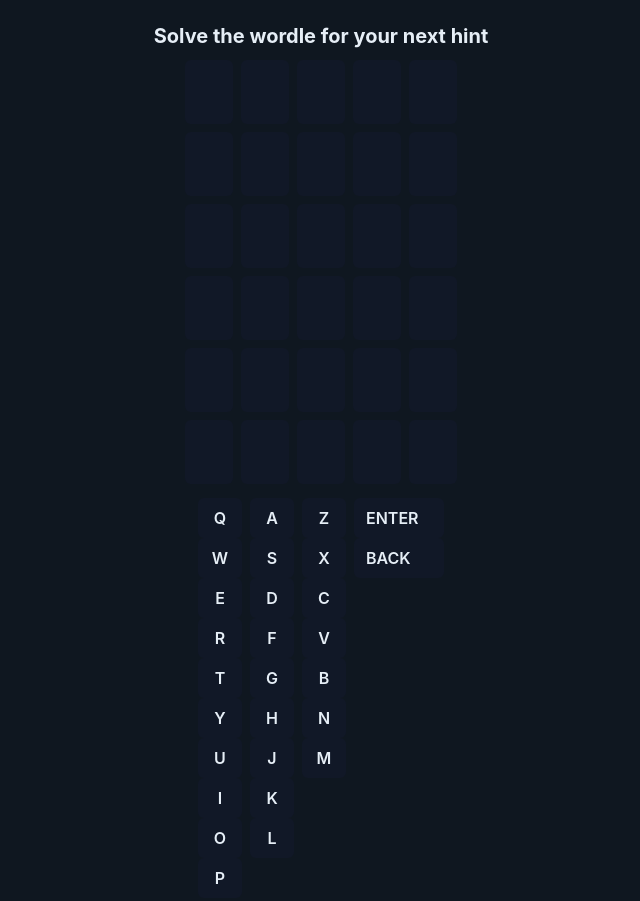
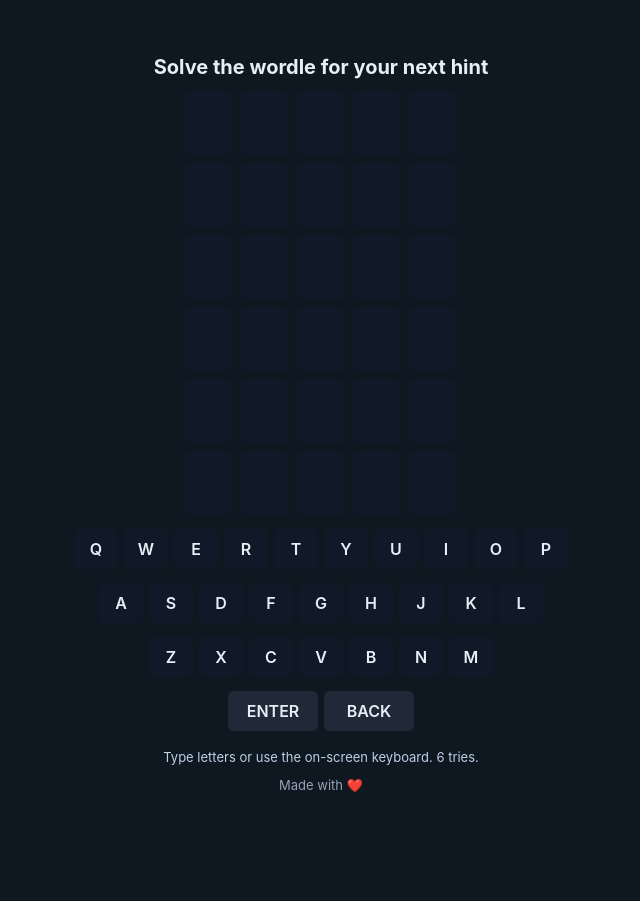
Before and after one commit to stackitlarry/anniversary-wordle, a plain HTML site: page index.html in a window 1280 px wide. Shown: the top 901 px of the page, without its empty margins (319-959 px from the left). After the commit the page ends 848 px from the top, so only its background shows below. Drawn offline with Linux system fonts and the light colour scheme.

Commit message:
Update index.html

```diff
--- a/index.html
+++ b/index.html
@@ -20,6 +20,33 @@
   .key{padding:10px 12px; border-radius:6px; background:#111827; cursor:pointer; user-select:none; font-weight:600;}
   .key.small{padding:10px 6px; min-width:32px; text-align:center;}
   .key.action{min-width:66px;}
+  .kb-row {
+  display: flex;
+  justify-content: center;
+  gap: 6px;
+  margin-bottom: 6px;
+}
+
+.key {
+  padding: 10px 12px;
+  border-radius: 6px;
+  background: #111827;
+  cursor: pointer;
+  user-select: none;
+  font-weight: 600;
+  color: var(--text);
+}
+
+.key.small {
+  min-width: 32px;
+  text-align: center;
+}
+
+.key.action {
+  min-width: 66px;
+  text-align: center;
+  background: #1f2937;
+}
   .hint{margin-top:12px; text-align:center; font-size:13px; color:#bcd0e6;}
   .footer{margin-top:12px; text-align:center; font-size:13px; color:#94a3b8;}
   .message{margin-top:10px; text-align:center;}
```
